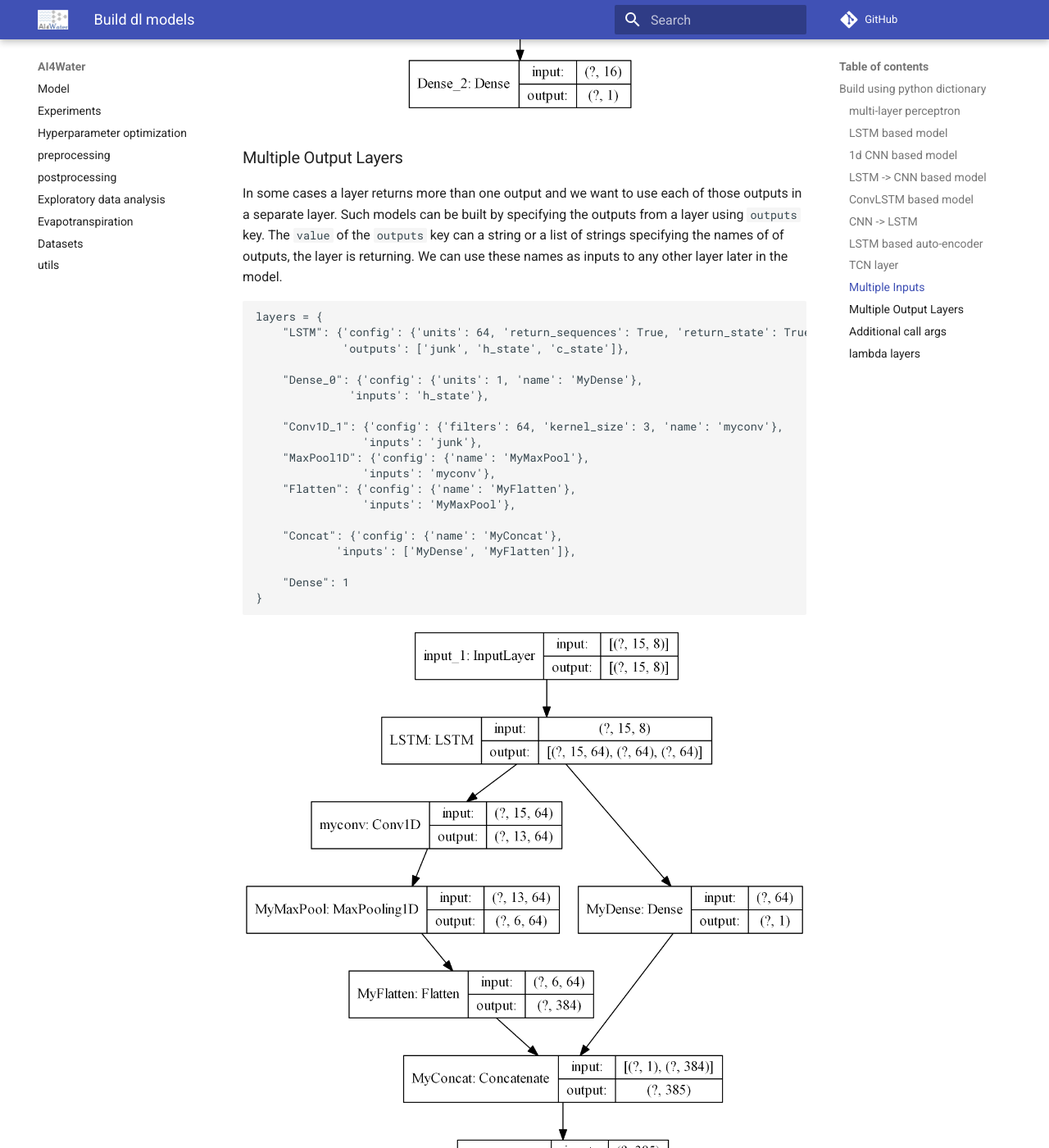
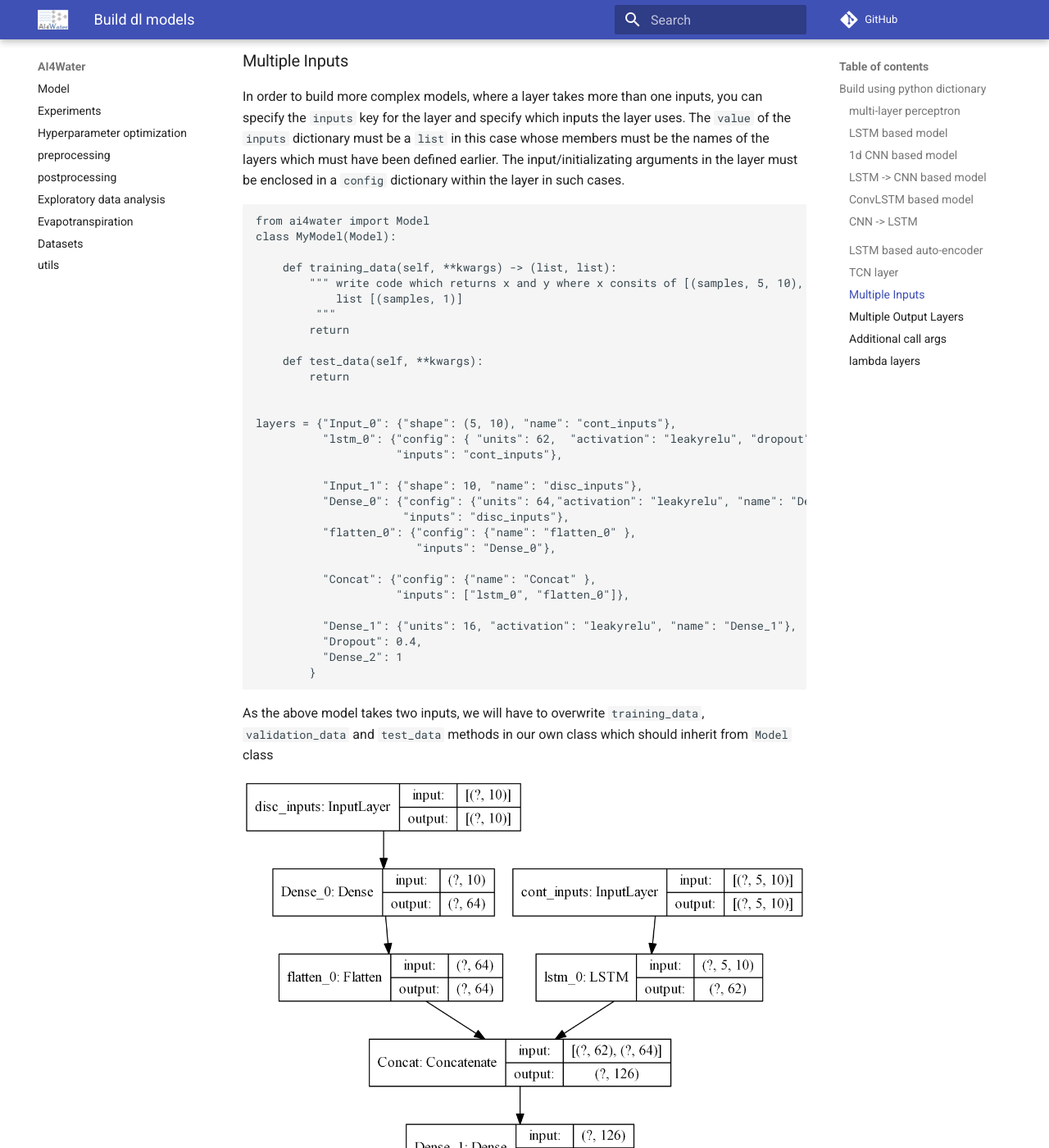
Before and after one commit to AtrCheema/AI4Water, an MkDocs documentation site: the page built from docs/build_dl_models.md, in a window 1280 px wide and 1400 px high, scrolled down 14018 px. Shown: the whole window at 82% size. Built offline with MkDocs 1.6.1 and Material for MkDocs 9.7.7, drawn with Linux system fonts in a browser that asks for light colours; comment, search, counter and statistics services are not loaded; old or Windows-style settings are respelled for this version of MkDocs; some of the changed text lies outside the part shown.

Commit message:
improved docs

````diff
--- a/docs/build_dl_models.md
+++ b/docs/build_dl_models.md
@@ -134,7 +134,8 @@
     'Dense': 1
 }
 ```
-<img src="imgs/cnn_lstm.png" width="800" height="900" />
+#<img src="imgs/cnn_lstm.png" width="800" height="900" />
+![lstm autoenc](imgs/cnn_lstm.png)
 
 ### LSTM based auto-encoder
 ```python
@@ -183,6 +184,9 @@
          """
         return
 
+    def test_data(self, **kwargs):
+        return
+
 
 layers = {"Input_0": {"shape": (5, 10), "name": "cont_inputs"},
           "lstm_0": {"config": { "units": 62,  "activation": "leakyrelu", "dropout": 0.4,  "recurrent_dropout": 0.4, "return_sequences": False,  "name": "lstm_0"},
@@ -203,7 +207,8 @@
         }
 ```
 
-As the above model takes two inputs, we will have to overwrite `run_paras` method in our own class which should inherit
+As the above model takes two inputs, we will have to overwrite `training_data`,
+`validation_data` and  `test_data` methods in our own class which should inherit
 from `Model` class
 
 ![lstm_dense](imgs/lstm_dense.png)
````
Also changed, not shown: docs/hpo.md (+1 -1 lines), 1 other file.
